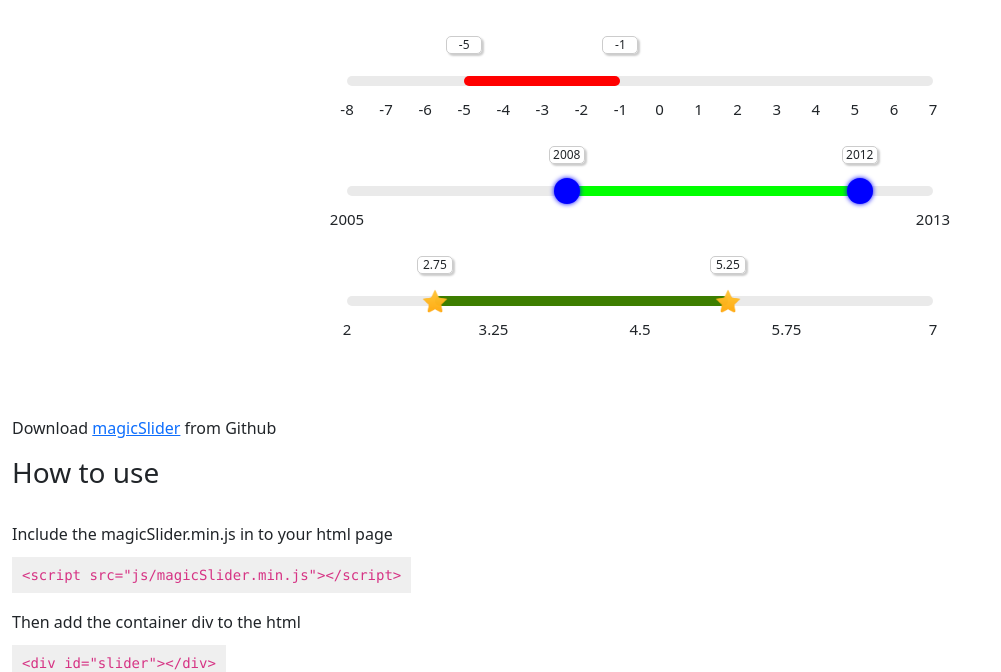
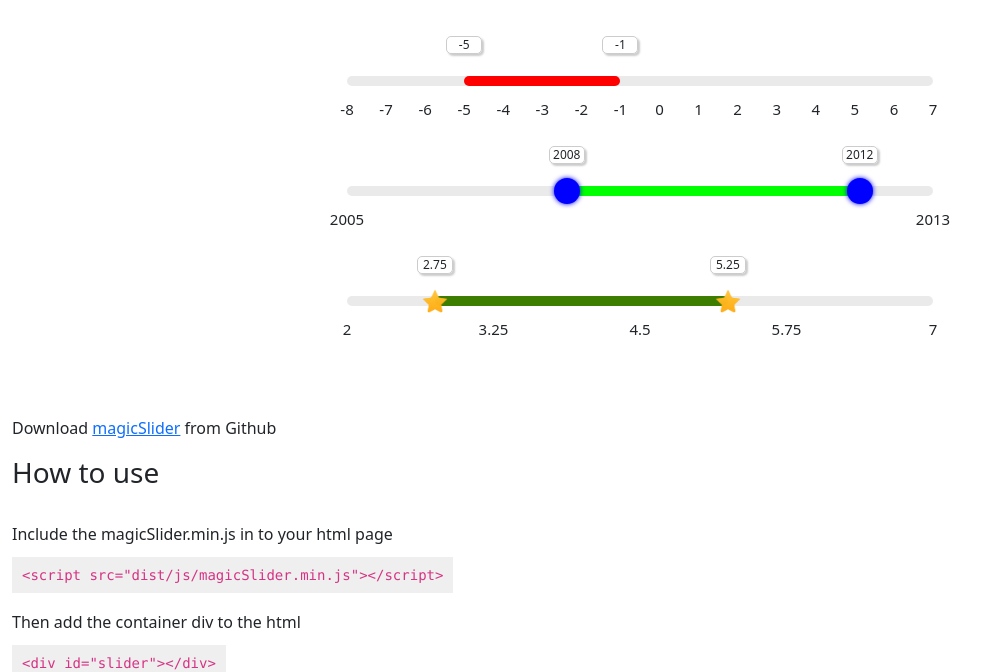
Before and after one commit to longwapps/magicSlider, a plain HTML site: page index.html in a window 1280 px wide. Shown: the part 130-802 px from the top of the page, without its empty margins (0-1001 px from the left). Drawn offline with nearby package versions, Linux system fonts and the light colour scheme.

Commit message:
changed js src to dist folder

```diff
--- a/index.html
+++ b/index.html
@@ -57,7 +57,7 @@
             <br/>
             <p>Include the magicSlider.min.js in to your html page</p>
             <code>
-                &lt;script src="js/magicSlider.min.js"&gt;&lt;/script&gt;
+                &lt;script src="dist/js/magicSlider.min.js"&gt;&lt;/script&gt;
             </code>
             <br/>
             <br/>
```
